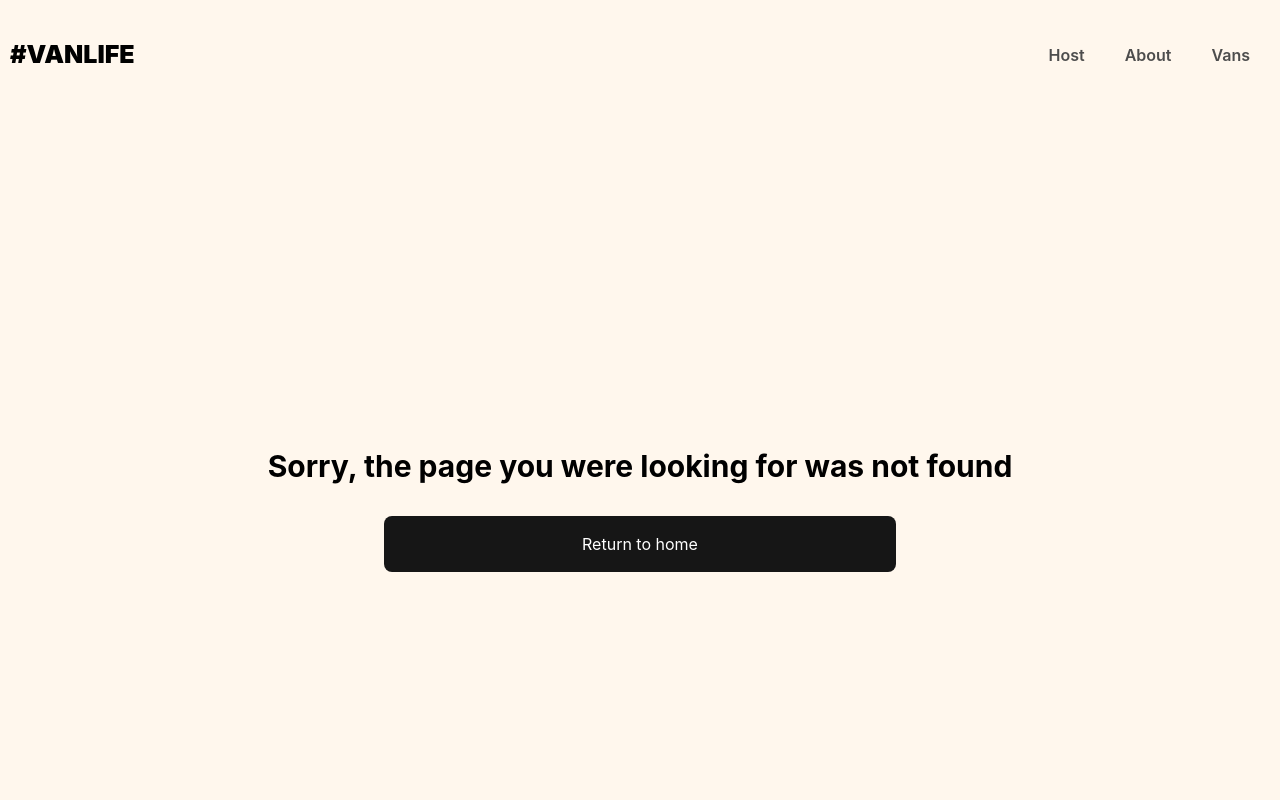
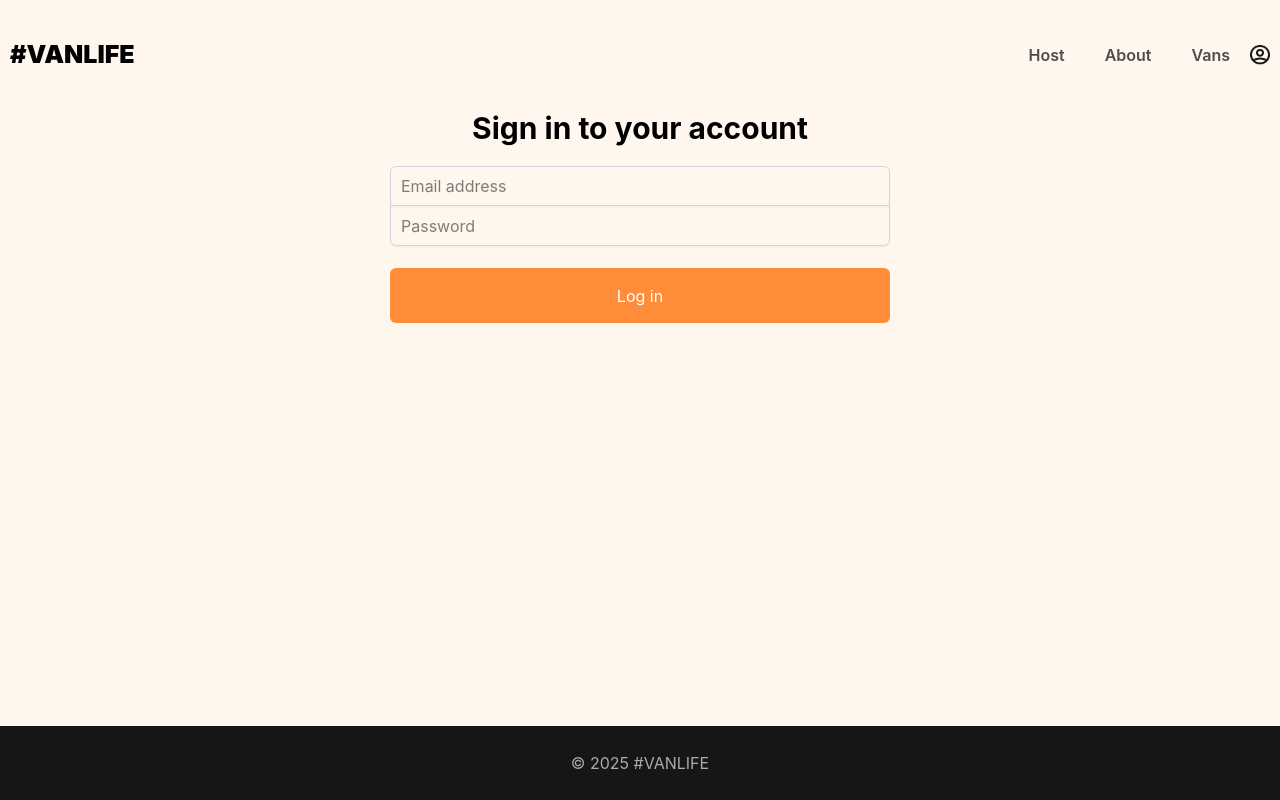
Before and after one commit to EnvoyX/vans-life, a React (Vite) app: page /login in a window 1280 px wide. Before the commit this address had no page. Shown: the top 800 px of the page. Built offline with nearby package versions, Linux system fonts and the light colour scheme; what miragejs would draw is missing.

Commit message:
added Login page and avatar icon on Header

```diff
--- a/src/Frontend/App.css
+++ b/src/Frontend/App.css
@@ -1,4 +1,4 @@
-@import "tailwindcss";
+@import 'tailwindcss';
 
 /* CSS RESET */
 * {
@@ -10,7 +10,7 @@
   margin: 0;
   padding: 0;
   background-color: #fff7ed;
-  font-family: "Inter", sans-serif;
+  font-family: 'Inter', sans-serif;
 }
 /* CSS RESET */
 
@@ -49,6 +49,15 @@
   color: #161616;
   text-decoration: underline;
 } */
+/* header .login-icon {
+  height: 18px;
+  width: 18px;
+}
+
+header .login-link {
+  display: inline-flex;
+  align-items: center;
+} */
 
 /* .link-button {
   display: inline-block;
@@ -74,7 +83,7 @@
 /* HOME PAGE */
 .home-container {
   background: linear-gradient(0deg, rgba(0, 0, 0, 0.46), rgba(0, 0, 0, 0.46)),
-    url("./assets/images/home-hero.png") no-repeat center center;
+    url('./assets/images/home-hero.png') no-repeat center center;
   -webkit-background-size: cover;
   -moz-background-size: cover;
   -o-background-size: cover;
@@ -235,7 +244,7 @@
   color: #4d4d4d;
 }
 
-i[class*="van-type-"] {
+i[class*='van-type-'] {
   padding: 7px 14px;
 }
 
@@ -429,3 +438,49 @@
   height: 100px;
   border-radius: 5px;
 }
+
+.login-container {
+  display: flex;
+  flex-direction: column;
+  align-items: center;
+  padding-inline: 27px;
+}
+
+.login-form {
+  display: flex;
+  flex-direction: column;
+  width: 100%;
+  max-width: 500px;
+}
+
+.login-form > input {
+  border: 1px solid rgba(209, 213, 219);
+  height: 40px;
+  text-indent: 10px;
+  font-family: 'Inter', sans-serif;
+  box-shadow: 0px 1px 2px rgba(0, 0, 0, 0.05);
+  font-weight: 400;
+}
+
+.login-form > input:focus {
+  outline: none;
+}
+
+.login-form > input:first-of-type {
+  border-radius: 6px 6px 0px 0px;
+}
+
+.login-form > input:last-of-type {
+  border-radius: 0px 0px 6px 6px;
+  border-top: none;
+}
+
+.login-form > button {
+  background-color: #ff8c38;
+  border: none;
+  border-radius: 6px;
+  height: 55px;
+  margin-top: 22px;
+  color: white;
+  font-family: 'Inter', sans-serif;
+}
--- a/src/Frontend/App.jsx
+++ b/src/Frontend/App.jsx
@@ -1,27 +1,28 @@
-import "./App.css";
-import "../Backend/api/server";
+import './App.css';
+import '../Backend/api/server';
 import {
   Route,
   createBrowserRouter,
   createRoutesFromElements,
   RouterProvider,
-} from "react-router-dom";
-import Home from "./pages/Home";
-import About from "./pages/About";
-import Layout from "./components/Layout";
-import Vans, { loader as vansPageLoader } from "./pages/Vans/Vans";
-import VansDetail from "./pages/Vans/VansDetail";
-import Dashboard from "./pages/Host/Dashboard";
-import Income from "./pages/Host/Income";
-import Reviews from "./pages/Host/Reviews";
-import HostLayout from "./components/HostLayout";
-import VansHost from "./pages/Host/VansHost";
-import VansHostDetail from "./pages/Host/VansHostDetail";
-import VansHostInfo from "./pages/Host/VansHostInfo";
-import VansHostPhotos from "./pages/Host/VansHostPhotos";
-import VansHostPricing from "./pages/Host/VansHostPricing";
-import NotFound from "./components/NotFound";
-import Error from "./components/Error";
+} from 'react-router-dom';
+import Home from './pages/Home';
+import About from './pages/About';
+import Layout from './components/Layout';
+import Vans, { loader as vansPageLoader } from './pages/Vans/Vans';
+import VansDetail from './pages/Vans/VansDetail';
+import Dashboard from './pages/Host/Dashboard';
+import Income from './pages/Host/Income';
+import Reviews from './pages/Host/Reviews';
+import HostLayout from './components/HostLayout';
+import VansHost from './pages/Host/VansHost';
+import VansHostDetail from './pages/Host/VansHostDetail';
+import VansHostInfo from './pages/Host/VansHostInfo';
+import VansHostPhotos from './pages/Host/VansHostPhotos';
+import VansHostPricing from './pages/Host/VansHostPricing';
+import NotFound from './components/NotFound';
+import Error from './components/Error';
+import Login from './pages/Login';
 
 const router = createBrowserRouter(
   createRoutesFromElements(
@@ -32,6 +33,7 @@
         <Route index element={<Home />}></Route>
         {/* Relative Paths */}
         <Route path="about" element={<About />}></Route>
+        <Route path="login" element={<Login />}></Route>
         <Route
           path="vans"
           element={<Vans />}
--- a/src/Frontend/components/Header.jsx
+++ b/src/Frontend/components/Header.jsx
@@ -1,4 +1,5 @@
 import { Link, NavLink } from 'react-router-dom';
+import avatarImage from '../assets/images/avatar-icon.png';
 
 export default function Header() {
   const activeStyle = {
@@ -14,7 +15,7 @@
       >
         #VANLIFE
       </Link>
-      <nav className=" ">
+      <nav className="flex items-center">
         <NavLink
           className="font-[600] text-[#4d4d4d] py-1 px-5 hover:underline hover:text-[#161616]"
           style={({ isActive }) => (isActive ? activeStyle : null)}
@@ -36,6 +37,10 @@
         >
           Vans
         </NavLink>
+
+        <Link to="login" className="login-link">
+          <img src={avatarImage} className="login-icon h-5 w-5" />
+        </Link>
       </nav>
     </header>
   );
--- /dev/null
+++ b/src/Frontend/pages/Login.jsx
@@ -0,0 +1,45 @@
+import React from 'react';
+import { useNavigate } from 'react-router-dom';
+
+export default function Login() {
+  const [loginFormData, setLoginFormData] = React.useState({
+    email: '',
+    password: '',
+  });
+
+  function handleSubmit(e) {
+    e.preventDefault();
+    console.log(loginFormData);
+  }
+
+  function handleChange(e) {
+    const { name, value } = e.target;
+    setLoginFormData((prev) => ({
+      ...prev,
+      [name]: value,
+    }));
+  }
+
+  return (
+    <div className="login-container">
+      <h1 className="mb-5 text-3xl font-bold">Sign in to your account</h1>
+      <form onSubmit={handleSubmit} className="login-form">
+        <input
+          name="email"
+          onChange={handleChange}
+          type="email"
+          placeholder="Email address"
+          value={loginFormData.email}
+        />
+        <input
+          name="password"
+          onChange={handleChange}
+          type="password"
+          placeholder="Password"
+          value={loginFormData.password}
+        />
+        <button>Log in</button>
+      </form>
+    </div>
+  );
+}
```
Also changed, not shown: src/Frontend/assets/images/avatar-icon.png (added).
